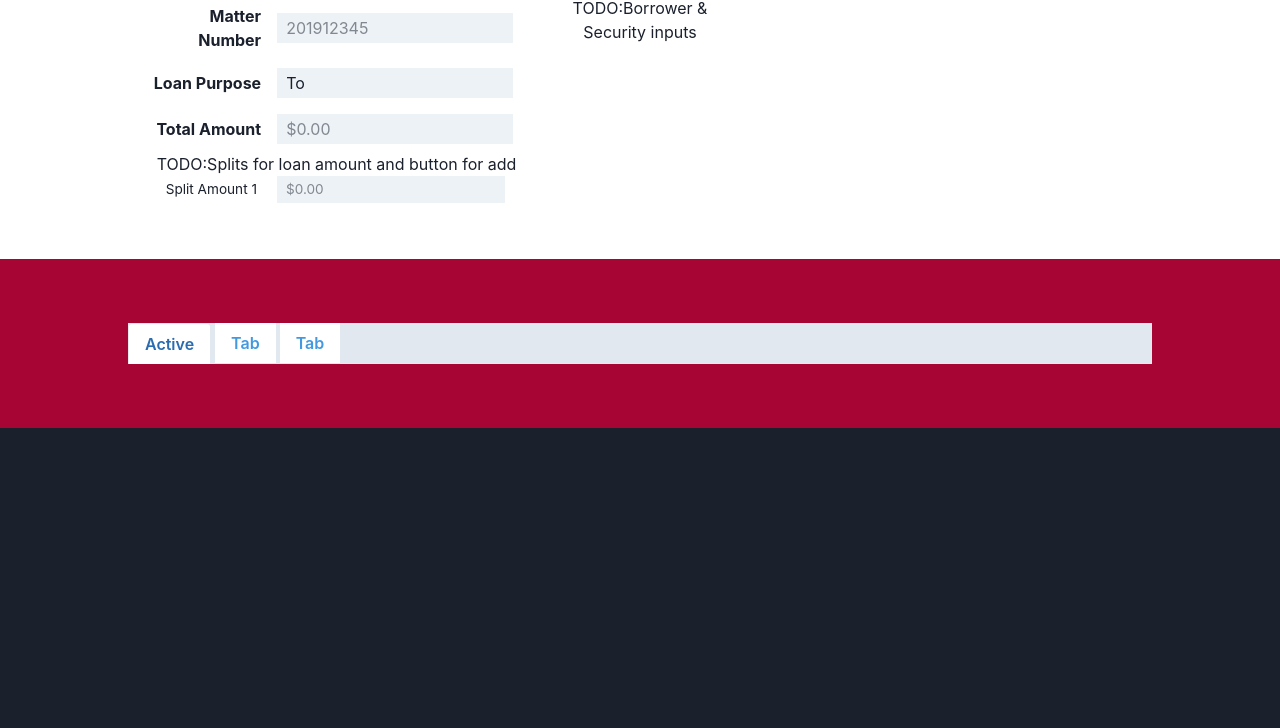
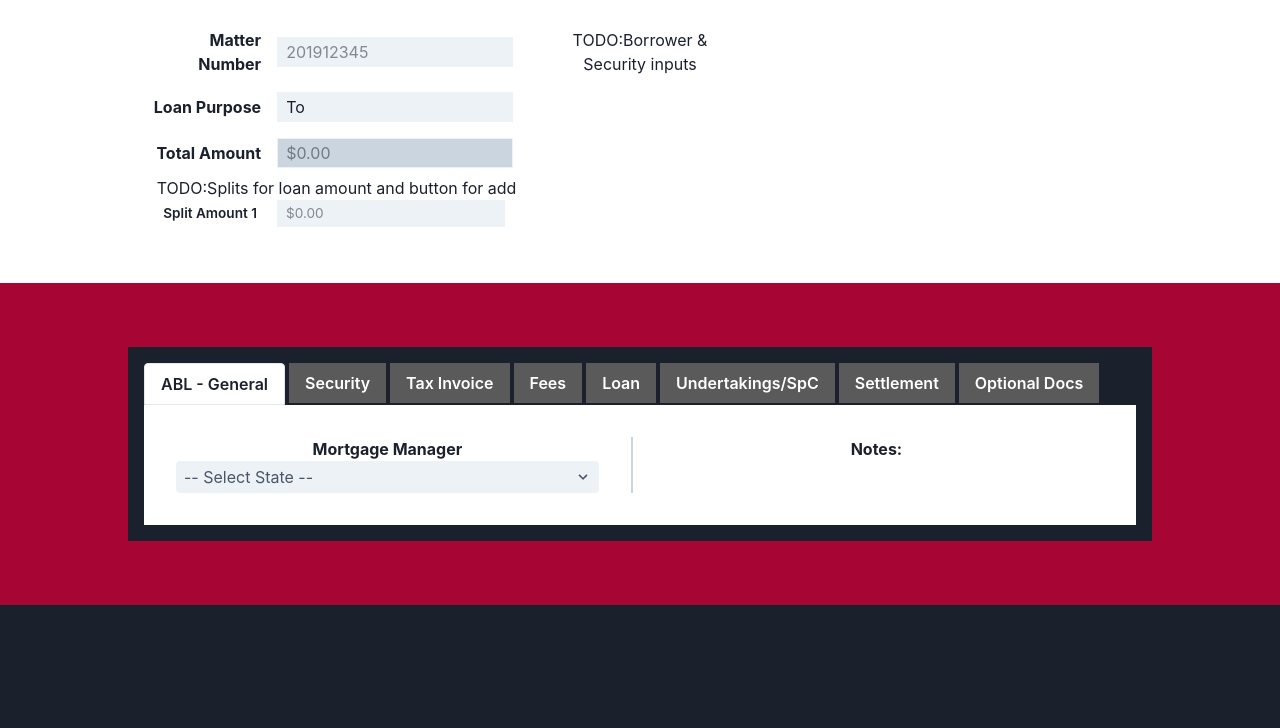
Before and after one commit to denzeltl/abl-template, a plain HTML site: page index.html in a window 1280 px wide. Shown: the part 72-800 px from the top of the page. Drawn offline with Linux system fonts and the light colour scheme.

Commit message:
update ui

```diff
--- a/css/main.css
+++ b/css/main.css
@@ -12,6 +12,24 @@ input:focus {
 
 #caseflow-section {
     background: var(--primary-color);
+}
+
+#caseflow-tabs li a {
+    background: #5a5a5a;
+    color: #fff;
+}
+
+#caseflow-tabs li a:hover {
+    background: #fff;
+    color: #1a202c;
+}
+
+#caseflow-tabs li .selected-tab {
+    background: #fff;
+    color: #1a202c;
+    border-width: 1px;
+    border-top-left-radius: 0.25rem;
+    border-top-right-radius: 0.25rem;
 }
 
 .control {
--- a/index.html
+++ b/index.html
@@ -28,12 +28,12 @@
     <body class="text-gray-900 bg-gray-900">
         <!-- latag section -->
         <section id="latag-section" class="text-center bg-white">
-            <div class="container py-4 mx-auto">
-                <div id="latag-header" class="text-2xl font-bold">
+            <div class="container mx-auto">
+                <div id="latag-header" class="text-2xl font-bold py-8">
                     [matter number - surname, name]
                 </div>
-                <div id="latag-content" class="flex my-4">
-                    <div id="latag-content-left" class="w-1/2 my-2 mx-4">
+                <div id="latag-content" class="flex pb-8">
+                    <div id="latag-content-left" class="w-1/2 mb-2 mx-4">
                         <div
                             id="matter-number-container"
                             class="flex items-center mb-4"
@@ -80,7 +80,7 @@
                                     >Total Amount</label
                                 >
                                 <input
-                                    class="w-2/3 bg-gray-200 py-1 px-2 leading-tight mr-4 outline-none focus:outline-none focus:bg-white cursor-not-allowed"
+                                    class="w-2/3 bg-gray-400 py-1 px-2 leading-tight mr-4 outline-none focus:outline-none focus:bg-white cursor-not-allowed"
                                     type="text"
                                     id="loan-amount"
                                     value=""
@@ -94,7 +94,7 @@
                                 class="flex items-center mb-4"
                             >
                                 <label
-                                    class="w-1/3 text-right mr-4 text-sm"
+                                    class="w-1/3 text-right mr-4 text-sm font-semibold"
                                     for="split-amount-1"
                                     >Split Amount 1</label
                                 >
@@ -117,29 +117,118 @@
         <!-- caseflow section -->
         <section id="caseflow-section" class="text-center">
             <div class="container py-16 mx-auto">
-                <ul class="flex border-b bg-gray-300">
-                    <li class="-mb-px mr-1">
+                <div id="caseflow-container" class="bg-gray-900 p-4">
+                    <ul id="caseflow-tabs" class="flex">
+                        <li id="tab-1" class="mr-1">
                             <a
-                            class="bg-white inline-block border-l border-t border-r rounded-t py-2 px-4 text-blue-700 font-semibold"
+                                class="bg-white inline-block py-2 px-4 font-semibold selected-tab"
                                 href="#"
-                            >Active</a
+                                >ABL - General</a
                             >
                         </li>
-                    <li class="mr-1">
+                        <li id="tab-2" class="mr-1">
                             <a
-                            class="bg-white inline-block py-2 px-4 text-blue-500 hover:text-blue-800 font-semibold"
+                                class="bg-white inline-block py-2 px-4 font-semibold"
                                 href="#"
-                            >Tab</a
+                                >Security</a
                             >
                         </li>
-                    <li class="mr-1">
+                        <li id="tab-3" class="mr-1">
                             <a
-                            class="bg-white inline-block py-2 px-4 text-blue-500 hover:text-blue-800 font-semibold"
+                                class="bg-white inline-block py-2 px-4 font-semibold"
                                 href="#"
-                            >Tab</a
+                                >Tax Invoice</a
+                            >
+                        </li>
+                        <li id="tab-4" class="mr-1">
+                            <a
+                                class="bg-white inline-block py-2 px-4 font-semibold"
+                                href="#"
+                                >Fees</a
+                            >
+                        </li>
+                        <li id="tab-5" class="mr-1">
+                            <a
+                                class="bg-white inline-block py-2 px-4 font-semibold"
+                                href="#"
+                                >Loan</a
+                            >
+                        </li>
+                        <li id="tab-6" class="mr-1">
+                            <a
+                                class="bg-white inline-block py-2 px-4 font-semibold"
+                                href="#"
+                                >Undertakings/SpC</a
+                            >
+                        </li>
+                        <li id="tab-7" class="mr-1">
+                            <a
+                                class="bg-white inline-block py-2 px-4 font-semibold"
+                                href="#"
+                                >Settlement</a
+                            >
+                        </li>
+                        <li id="tab-8" class="mr-1">
+                            <a
+                                class="bg-white inline-block py-2 px-4 font-semibold"
+                                href="#"
+                                >Optional Docs</a
                             >
                         </li>
                     </ul>
+                    <ul id="caseflow-tabs-content">
+                        <li id="tab-1-content" class="bg-white flex p-4">
+                            <div
+                                id="tab-1-content-left"
+                                class="w-1/2 border-r-2 border-gray-400 mt-4 mb-4 ml-4 pr-8"
+                            >
+                                <label class="font-bold">
+                                    Mortgage Manager
+                                </label>
+                                <div class="relative">
+                                    <select
+                                        class="block appearance-none w-full bg-gray-200 text-gray-700 py-1 px-2 rounded focus:outline-none focus:bg-white select-state"
+                                    >
+                                        <option value="default-state"
+                                            >-- Select State --</option
+                                        >
+                                        <option value="qld-state">QLD</option>
+                                        <option value="nsw-state">NSW</option>
+                                        <option value="vic-state">VIC</option>
+                                        <option value="sa-state">SA</option>
+                                        <option value="tas-state">TAS</option>
+                                        <option value="wa-state">WA</option>
+                                        <option value="act-state">ACT</option>
+                                        <option value="nt-state">NT</option>
+                                    </select>
+                                    <div
+                                        class="pointer-events-none absolute inset-y-0 right-0 flex items-center px-2 text-gray-700"
+                                    >
+                                        <svg
+                                            class="fill-current h-4 w-4"
+                                            xmlns="http://www.w3.org/2000/svg"
+                                            viewBox="0 0 20 20"
+                                        >
+                                            <path
+                                                d="M9.293 12.95l.707.707L15.657 8l-1.414-1.414L10 10.828 5.757 6.586 4.343 8z"
+                                            />
+                                        </svg>
+                                    </div>
+                                </div>
+                            </div>
+                            <div id="tab-1-content-right" class="w-1/2 m-4">
+                                <p class="font-bold m-0">Notes:</p>
+                            </div>
+                        </li>
+                        <li id="tab-2-content" class="bg-white"></li>
+                        <li id="tab-3-content" class="bg-white"></li>
+                        <li id="tab-4-content" class="bg-white"></li>
+                        <li id="tab-5-content" class="bg-white"></li>
+                        <li id="tab-6-content" class="bg-white"></li>
+                        <li id="tab-7-content" class="bg-white"></li>
+                        <li id="tab-8-content" class="bg-white"></li>
+                    </ul>
+                </div>
             </div>
         </section>
 
```
Lines whose indentation alone changed are shown as unchanged.
